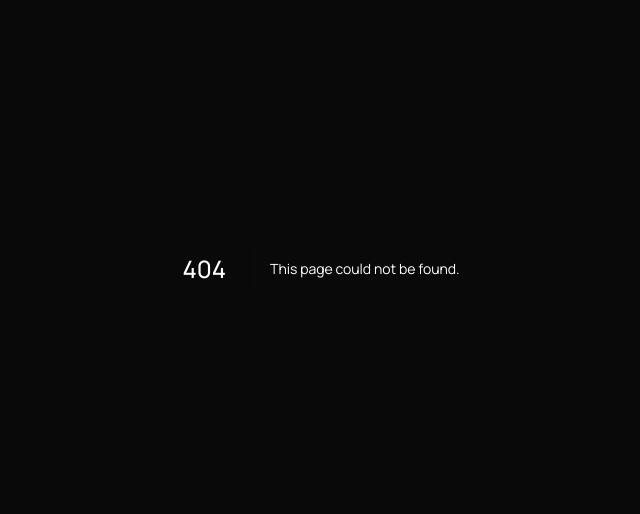
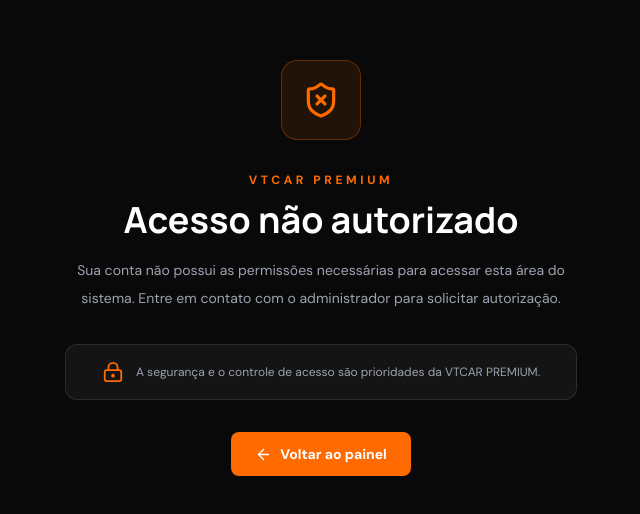
Before and after one commit to vtcarpremium/SISTEMA-VTCAR, a Next.js app: page /acesso-negado in a window 1280 px wide. Before the commit this address had no page. Shown: the part 132-646 px from the top of the page, without its empty margins (319-959 px from the left). Built offline with nearby package versions, Linux system fonts and the light colour scheme.

Commit message:
Create Access Denied page component

```diff
--- /dev/null
+++ b/app/acesso-negado/page.tsx
@@ -0,0 +1,45 @@
+
+import Link from "next/link";
+import { ShieldX, ArrowLeft, LockKeyhole } from "lucide-react";
+
+export default function AccessDeniedPage() {
+  return (
+    <main className="min-h-screen bg-[#090909] flex items-center justify-center px-6 py-12">
+      <div className="w-full max-w-lg text-center">
+        <div className="mx-auto mb-8 flex h-20 w-20 items-center justify-center rounded-2xl border border-[#FF6B00]/30 bg-[#FF6B00]/10">
+          <ShieldX size={38} className="text-[#FF6B00]" />
+        </div>
+
+        <p className="mb-3 text-xs font-bold uppercase tracking-[0.3em] text-[#FF6B00]">
+          VTCAR PREMIUM
+        </p>
+
+        <h1 className="mb-4 text-3xl font-bold text-white sm:text-4xl">
+          Acesso não autorizado
+        </h1>
+
+        <p className="mb-8 text-sm leading-7 text-gray-400">
+          Sua conta não possui as permissões necessárias para acessar
+          esta área do sistema. Entre em contato com o administrador
+          para solicitar autorização.
+        </p>
+
+        <div className="mb-8 flex items-center justify-center gap-3 rounded-xl border border-white/10 bg-[#141414] p-4 text-left">
+          <LockKeyhole className="shrink-0 text-[#FF6B00]" size={22} />
+          <p className="text-xs leading-5 text-gray-400">
+            A segurança e o controle de acesso são prioridades
+            da VTCAR PREMIUM.
+          </p>
+        </div>
+
+        <Link
+          href="/admin"
+          className="inline-flex items-center justify-center gap-2 rounded-lg bg-[#FF6B00] px-6 py-3 text-sm font-bold text-white transition hover:bg-[#D95700]"
+        >
+          <ArrowLeft size={17} />
+          Voltar ao painel
+        </Link>
+      </div>
+    </main>
+  );
+}
```
